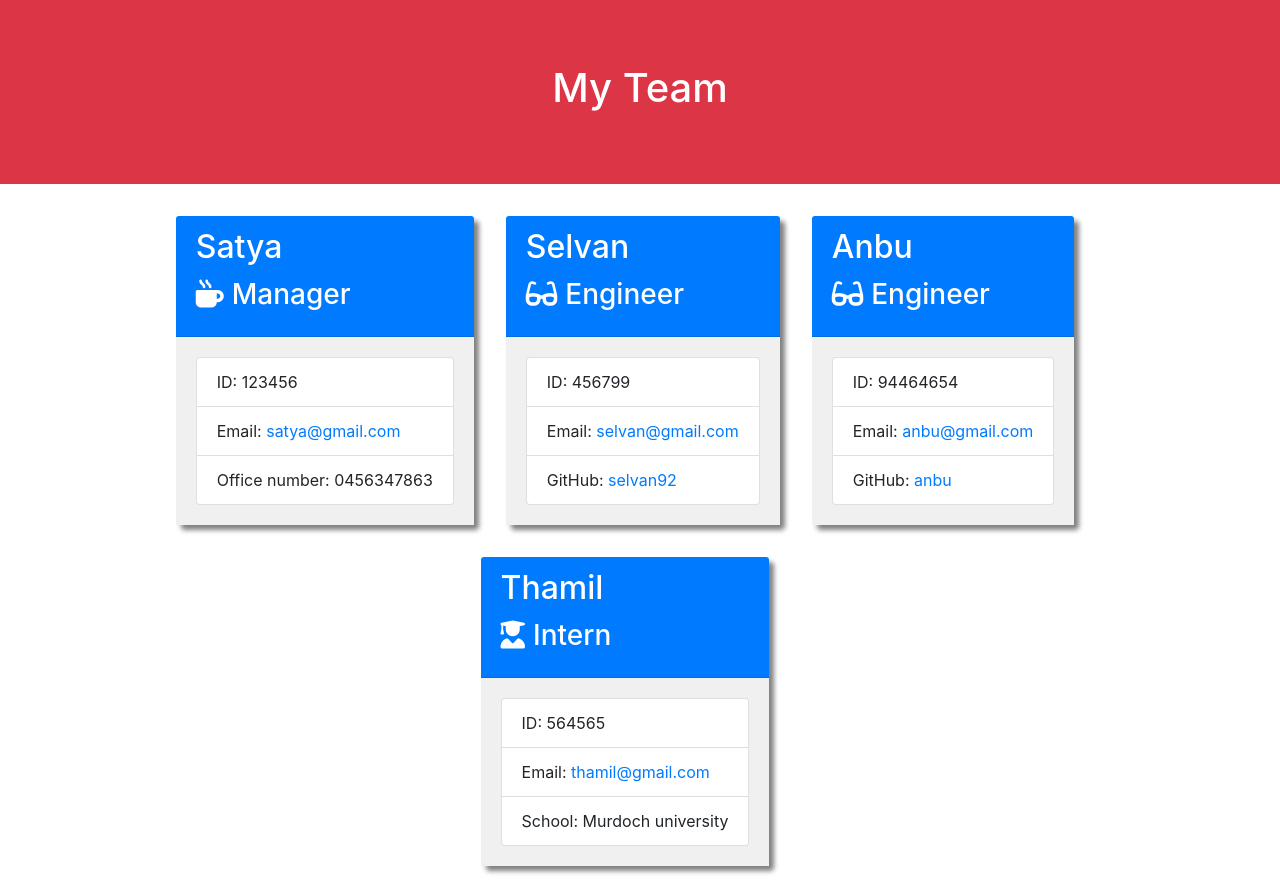
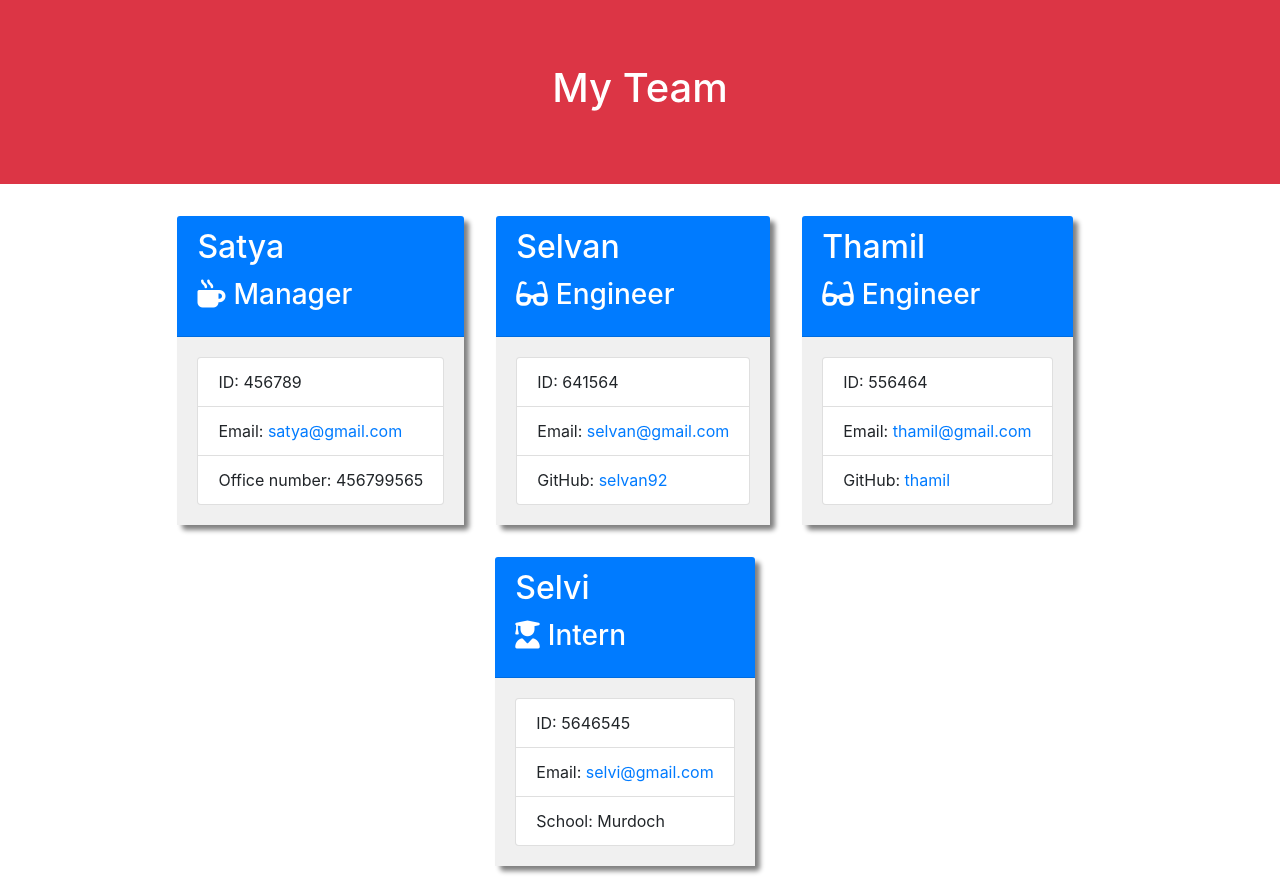
Before and after one commit to Selvan92/Team-Profile-Generator, a website: page output/team.html in a window 1280 px wide. Drawn offline with nearby package versions, Linux system fonts and the light colour scheme.

```diff
--- a/output/team.html
+++ b/output/team.html
@@ -30,9 +30,9 @@
     </div>
     <div class="card-body">
         <ul class="list-group">
-            <li class="list-group-item">ID: 123456</li>
+            <li class="list-group-item">ID: 456789</li>
             <li class="list-group-item">Email: <a href="mailto:satya@gmail.com">satya@gmail.com</a></li>
-            <li class="list-group-item">Office number: 0456347863</li>
+            <li class="list-group-item">Office number: 456799565</li>
         </ul>
     </div>
 </div>
@@ -44,7 +44,7 @@
     </div>
     <div class="card-body">
         <ul class="list-group">
-            <li class="list-group-item">ID: 456799</li>
+            <li class="list-group-item">ID: 641564</li>
             <li class="list-group-item">Email: <a href="mailto:selvan@gmail.com">selvan@gmail.com</a></li>
             <li class="list-group-item">GitHub: <a href="https://github.com/selvan92" target="_blank" rel="noopener noreferrer">selvan92</a></li>
         </ul>
@@ -53,28 +53,28 @@
 
 <div class="card employee-card">
     <div class="card-header bg-primary text-white">
-        <h2 class="card-title">Anbu</h2>
+        <h2 class="card-title">Thamil</h2>
         <h3 class="card-title"><i class="fas fa-glasses mr-2"></i>Engineer</h3>
     </div>
     <div class="card-body">
         <ul class="list-group">
-            <li class="list-group-item">ID: 94464654</li>
-            <li class="list-group-item">Email: <a href="mailto:anbu@gmail.com">anbu@gmail.com</a></li>
-            <li class="list-group-item">GitHub: <a href="https://github.com/anbu" target="_blank" rel="noopener noreferrer">anbu</a></li>
+            <li class="list-group-item">ID: 556464</li>
+            <li class="list-group-item">Email: <a href="mailto:thamil@gmail.com">thamil@gmail.com</a></li>
+            <li class="list-group-item">GitHub: <a href="https://github.com/thamil" target="_blank" rel="noopener noreferrer">thamil</a></li>
         </ul>
     </div>
 </div>
 
 <div class="card employee-card">
     <div class="card-header bg-primary text-white">
-        <h2 class="card-title">Thamil</h2>
+        <h2 class="card-title">Selvi</h2>
         <h3 class="card-title"><i class="fas fa-user-graduate mr-2"></i>Intern</h3>
     </div>
     <div class="card-body">
         <ul class="list-group">
-            <li class="list-group-item">ID: 564565</li>
-            <li class="list-group-item">Email: <a href="mailto:thamil@gmail.com">thamil@gmail.com</a></li>
-            <li class="list-group-item">School: Murdoch university</li>
+            <li class="list-group-item">ID: 5646545</li>
+            <li class="list-group-item">Email: <a href="mailto:selvi@gmail.com">selvi@gmail.com</a></li>
+            <li class="list-group-item">School: Murdoch</li>
         </ul>
     </div>
 </div>
```
Also changed, not shown: README.md.
